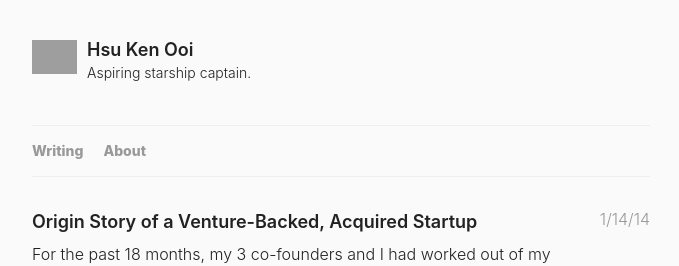
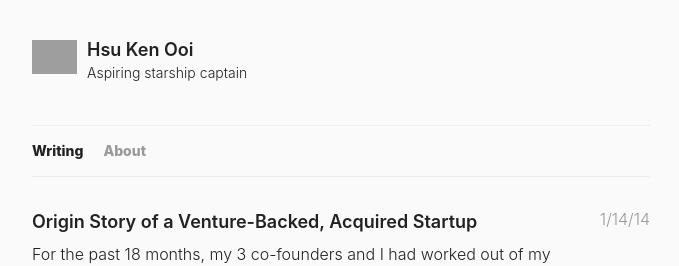
Before and after one commit to hsukenooi/hsukenooi.github.com, a Jekyll site: the page built from index.html, in a window 1280 px wide, cut to the strip 0-266 px from the top of the page. Shown: the whole strip, without its empty margins (299-978 px from the left). Built offline with Jekyll 4.4.1, drawn with Linux system fonts in a browser that asks for light colours; grey boxes are pictures that could not be loaded.

Commit message:
fixed bug with dynamic navigation

```diff
--- a/_config.yml
+++ b/_config.yml
@@ -1,9 +1,11 @@
 ---
+
 permalink: pretty
 
 navigation:
   - title: Writing
-    url: /index
+    url: /
   - title: About
     url: /about/
+
 ---
--- a/_layouts/default.html
+++ b/_layouts/default.html
@@ -27,22 +27,22 @@
       <div id="header" class="content">
         <a id="picture-me" href="/"><img src="https://s3.amazonaws.com/hsukenooi/me.png" width="45"></a>
         <h2>Hsu Ken Ooi</h2>
-        <p>Aspiring starship captain.</p>
+        <p>Aspiring starship captain</p>
       </div>
     </header>
-    <div id="navigation" class="content">
+    <nav class="content">
       <ul>
         {% for link in site.navigation %}
-        {% assign current = nil %}
-        {% if page.url contains link.url %}
-          {% assign current = 'current' %}
-        {% endif %}
-        <li class="element {% if forloop.first %}first{% endif %} {{ current }} {% if forloop.last %}last{% endif %}">
-          <a href="{{ link.url }}">{{ link.title }}</a>
-        </li>
+          {% assign current = nil %}
+          {% if page.url == link.url %}
+            {% assign current = 'current' %}
+          {% endif %}
+          <li class="{{current}}">
+            <a href="{{ link.url }}">{{ link.title }}</a>
+          </li>
         {% endfor %}
       </ul>
-    </div>
+    </nav>
     <div class="content">
       {{ content }}
     </div>
--- a/css/screen.sass
+++ b/css/screen.sass
@@ -57,7 +57,7 @@ a
   margin: 0
 
 /* NAVIGATION */
-#navigation
+nav
   border-top: 1px solid #efefef
   border-bottom: 1px solid #efefef
   overflow: hidden
@@ -105,8 +105,8 @@ a
     float: right
 
 .post
-  margin-bottom: 55px
-  padding: 55px 0 66px
+  margin-bottom: 50px
+  padding: 40px 0 70px
 
   p, li
     font-size: 16px
```
